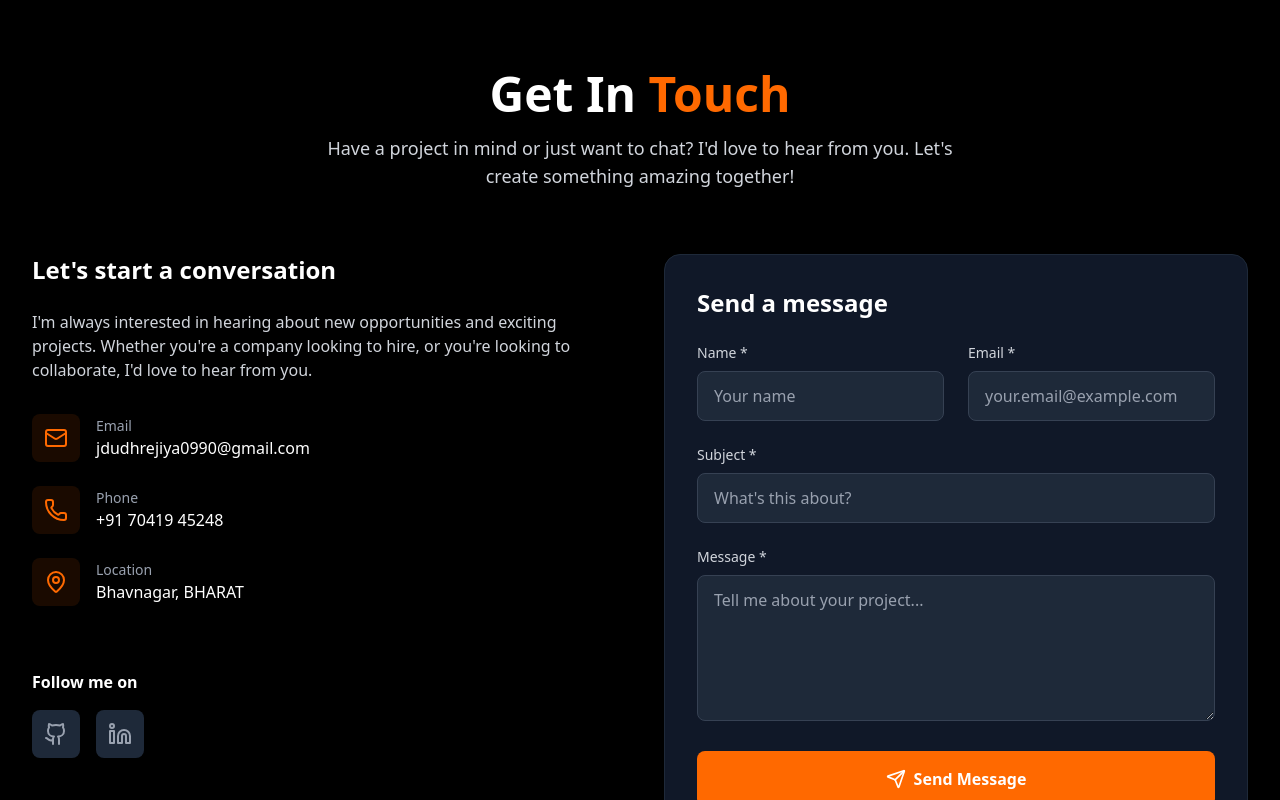
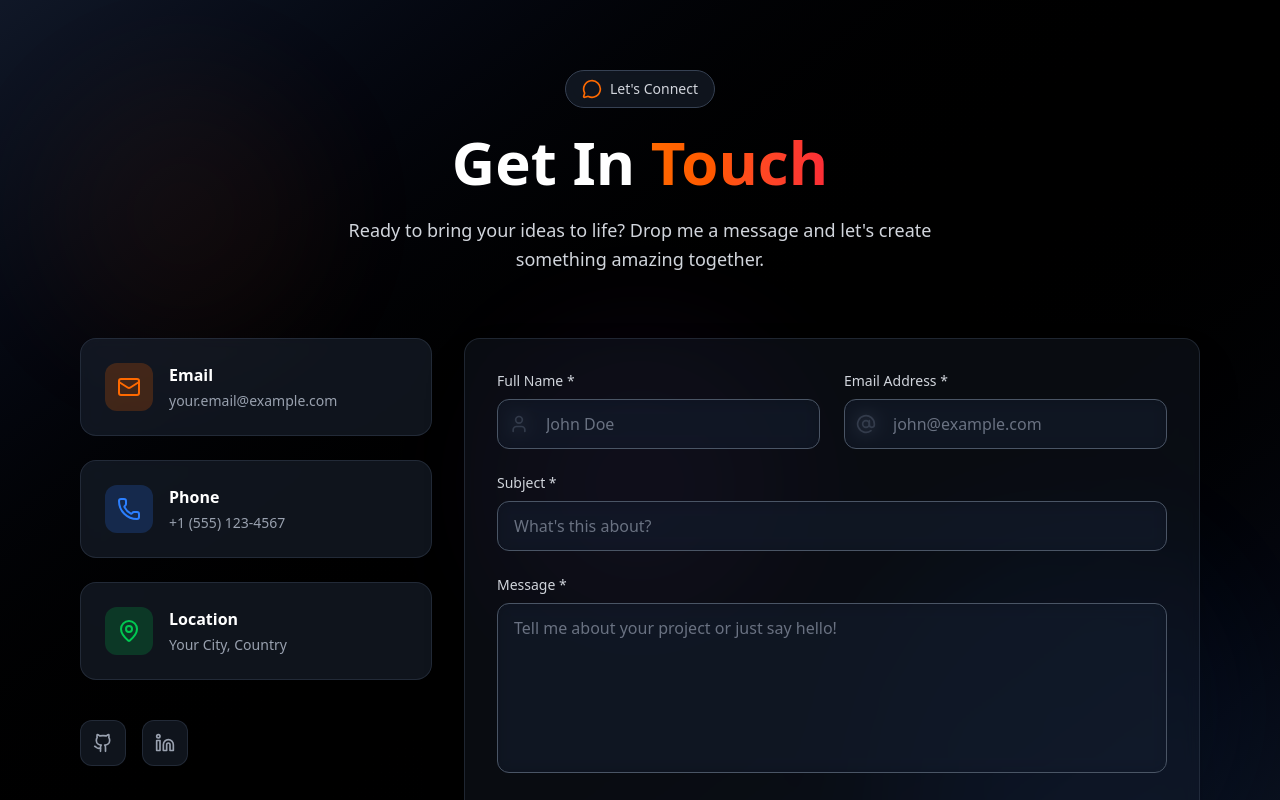
Before and after one commit to Jay09990/Portfolio, a React (Vite) app: page / in a window 1280 px wide. Shown: the part 5500-6300 px from the top of the page. Built offline with nearby package versions, Linux system fonts and the light colour scheme.

Commit message:
added emailing functionality using email js

```diff
--- a/src/components/sections/Contact.jsx
+++ b/src/components/sections/Contact.jsx
@@ -1,5 +1,5 @@
 import React, { useState, useRef, useEffect } from 'react';
-import { Mail, Phone, MapPin, Send, Github, Linkedin } from 'lucide-react';
+import { Mail, Phone, MapPin, Send, Github, Linkedin, MessageCircle, User, AtSign } from 'lucide-react';
 
 const Contact = () => {
   const formRef = useRef();
@@ -11,7 +11,6 @@ const Contact = () => {
     script.onload = () => {
       if (window.emailjs) {
         window.emailjs.init('wiqq1WyEg3np-deNb');
-        console.log('EmailJS loaded and initialized');
       }
     };
     document.head.appendChild(script);
@@ -21,8 +20,8 @@ const Contact = () => {
   }, []);
 
   const [formData, setFormData] = useState({
-    name: '',
-    email: '',
+    from_name: '',
+    from_email: '',
     subject: '',
     message: ''
   });
@@ -30,11 +29,9 @@ const Contact = () => {
   const [isSubmitting, setIsSubmitting] = useState(false);
   const [submitStatus, setSubmitStatus] = useState(null);
 
-  const handleInputChange = (e) => {
+  const handleChange = (e) => {
     const { name, value } = e.target;
-    const fieldName = name === 'from_name' ? 'name' :
-                      name === 'from_email' ? 'email' : name;
-    setFormData((prev) => ({ ...prev, [fieldName]: value }));
+    setFormData((prev) => ({ ...prev, [name]: value }));
   };
 
   const handleSubmit = async (e) => {
@@ -44,18 +41,14 @@ const Contact = () => {
 
     try {
       const result = await window.emailjs.sendForm(
-        'service_pkc043m',       // ✅ Your Service ID
-        'template_p7rrsrh',      // ✅ Your Template ID
-        formRef.current,         // ✅ Form reference
-        'wiqq1WyEg3np-deNb'      // ✅ Your Public Key
+        'service_pkc043m',
+        'template_zwzj78p',
+        formRef.current,
+        'wiqq1WyEg3np-deNb'
       );
-
-      console.log('SUCCESS!', result.status, result.text);
       setSubmitStatus('success');
-      setFormData({ name: '', email: '', subject: '', message: '' });
-
+      setFormData({ from_name: '', from_email: '', subject: '', message: '' });
     } catch (error) {
-      console.error('Error sending email:', error);
       setSubmitStatus('error');
     } finally {
       setIsSubmitting(false);
@@ -63,192 +56,189 @@ const Contact = () => {
     }
   };
 
-  const contactInfo = [
-    {
-      icon: <Mail className="w-6 h-6" />,
-      label: "Email",
-      value: "jdudhrejiya0990@gmail.com",
-      href: "mailto:jdudhrejiya0990@gmail.com"
-    },
-    {
-      icon: <Phone className="w-6 h-6" />,
-      label: "Phone",
-      value: "+91 70419 45248",
-      href: "tel:+917041945248"
-    },
-    {
-      icon: <MapPin className="w-6 h-6" />,
-      label: "Location",
-      value: "Bhavnagar, BHARAT",
-      href: "#"
-    }
-  ];
+  return (
+    <section id="contact" className="py-20 bg-gradient-to-br from-gray-900 via-black to-gray-900 min-h-screen relative overflow-hidden">
+      {/* Animated background elements */}
+      <div className="absolute inset-0 opacity-10">
+        <div className="absolute top-20 left-10 w-72 h-72 bg-orange-500 rounded-full blur-3xl animate-pulse"></div>
+        <div className="absolute bottom-20 right-10 w-96 h-96 bg-blue-500 rounded-full blur-3xl animate-pulse delay-1000"></div>
+        <div className="absolute top-1/2 left-1/2 transform -translate-x-1/2 -translate-y-1/2 w-80 h-80 bg-purple-500 rounded-full blur-3xl animate-pulse delay-500"></div>
+      </div>
 
-  const socialLinks = [
-    {
-      icon: <Github className="w-6 h-6" />,
-      label: "GitHub",
-      href: "https://github.com/Jay09990",
-      color: "hover:text-gray-400"
-    },
-    {
-      icon: <Linkedin className="w-6 h-6" />,
-      label: "LinkedIn",
-      href: "https://linkedin.com/in/jDudhrejiya090",
-      color: "hover:text-blue-400"
-    }
-  ];
-
-  return (
-    <section id="contact" className="py-20 bg-black min-h-screen">
-      <div className="max-w-7xl mx-auto px-4 sm:px-6 lg:px-8">
+      <div className="max-w-6xl mx-auto px-4 relative z-10">
         <div className="text-center mb-16">
-          <h2 className="text-4xl md:text-5xl font-bold text-white mb-4">
-            Get In <span className="text-orange-500">Touch</span>
+          <div className="inline-flex items-center gap-2 bg-gray-800/50 backdrop-blur-sm px-4 py-2 rounded-full mb-6 border border-gray-700">
+            <MessageCircle className="w-5 h-5 text-orange-500" />
+            <span className="text-sm text-gray-300">Let's Connect</span>
+          </div>
+          <h2 className="text-5xl md:text-6xl font-bold text-white mb-6">
+            Get In <span className="text-transparent bg-clip-text bg-gradient-to-r from-orange-500 to-red-500">Touch</span>
           </h2>
-          <p className="text-gray-300 text-lg max-w-2xl mx-auto">
-            Have a project in mind or just want to chat? I'd love to hear from you.
-            Let's create something amazing together!
+          <p className="text-gray-300 text-lg max-w-2xl mx-auto leading-relaxed">
+            Ready to bring your ideas to life? Drop me a message and let's create something amazing together.
           </p>
         </div>
 
-        <div className="grid grid-cols-1 lg:grid-cols-2 gap-12">
-          <div className="space-y-8">
-            <h3 className="text-2xl font-bold text-white mb-6">Let's start a conversation</h3>
-            <p className="text-gray-300 mb-8">
-              I'm always interested in hearing about new opportunities and exciting projects.
-              Whether you're a company looking to hire, or you're looking to collaborate,
-              I'd love to hear from you.
-            </p>
-
-            <div className="space-y-6">
-              {contactInfo.map((item, index) => (
-                <div key={index} className="flex items-center space-x-4 group">
-                  <div className="w-12 h-12 bg-orange-500/10 rounded-lg flex items-center justify-center text-orange-500 group-hover:bg-orange-500/20 transition-colors duration-300">
-                    {item.icon}
-                  </div>
-                  <div>
-                    <p className="text-gray-400 text-sm">{item.label}</p>
-                    <a
-                      href={item.href}
-                      className="text-white hover:text-orange-500 transition-colors duration-300 font-medium"
-                    >
-                      {item.value}
-                    </a>
-                  </div>
+        <div className="grid lg:grid-cols-3 gap-8">
+          {/* Contact Info Cards */}
+          <div className="lg:col-span-1 space-y-6">
+            <div className="bg-gray-800/50 backdrop-blur-sm p-6 rounded-2xl border border-gray-700/50 hover:border-orange-500/50 transition-all duration-300 group">
+              <div className="flex items-center gap-4">
+                <div className="bg-orange-500/20 p-3 rounded-xl group-hover:bg-orange-500/30 transition-colors">
+                  <Mail className="w-6 h-6 text-orange-500" />
                 </div>
-              ))}
+                <div>
+                  <h3 className="text-white font-semibold mb-1">Email</h3>
+                  <p className="text-gray-400 text-sm">your.email@example.com</p>
+                </div>
+              </div>
             </div>
 
-            <div className="pt-8">
-              <h4 className="text-white font-semibold mb-4">Follow me on</h4>
-              <div className="flex space-x-4">
-                {socialLinks.map((social, index) => (
-                  <a
-                    key={index}
-                    href={social.href}
-                    target="_blank"
-                    rel="noopener noreferrer"
-                    className={`w-12 h-12 bg-gray-800 rounded-lg flex items-center justify-center text-gray-400 ${social.color} hover:bg-gray-700 transition-all duration-300 group`}
-                    aria-label={social.label}
-                  >
-                    {social.icon}
-                  </a>
-                ))}
+            <div className="bg-gray-800/50 backdrop-blur-sm p-6 rounded-2xl border border-gray-700/50 hover:border-orange-500/50 transition-all duration-300 group">
+              <div className="flex items-center gap-4">
+                <div className="bg-blue-500/20 p-3 rounded-xl group-hover:bg-blue-500/30 transition-colors">
+                  <Phone className="w-6 h-6 text-blue-500" />
+                </div>
+                <div>
+                  <h3 className="text-white font-semibold mb-1">Phone</h3>
+                  <p className="text-gray-400 text-sm">+1 (555) 123-4567</p>
+                </div>
               </div>
+            </div>
+
+            <div className="bg-gray-800/50 backdrop-blur-sm p-6 rounded-2xl border border-gray-700/50 hover:border-orange-500/50 transition-all duration-300 group">
+              <div className="flex items-center gap-4">
+                <div className="bg-green-500/20 p-3 rounded-xl group-hover:bg-green-500/30 transition-colors">
+                  <MapPin className="w-6 h-6 text-green-500" />
+                </div>
+                <div>
+                  <h3 className="text-white font-semibold mb-1">Location</h3>
+                  <p className="text-gray-400 text-sm">Your City, Country</p>
+                </div>
+              </div>
+            </div>
+
+            {/* Social Links */}
+            <div className="flex gap-4 pt-4">
+              <a href="#" className="bg-gray-800/50 backdrop-blur-sm p-3 rounded-xl border border-gray-700/50 hover:border-orange-500/50 hover:bg-orange-500/10 transition-all duration-300 group">
+                <Github className="w-5 h-5 text-gray-400 group-hover:text-orange-500" />
+              </a>
+              <a href="#" className="bg-gray-800/50 backdrop-blur-sm p-3 rounded-xl border border-gray-700/50 hover:border-blue-500/50 hover:bg-blue-500/10 transition-all duration-300 group">
+                <Linkedin className="w-5 h-5 text-gray-400 group-hover:text-blue-500" />
+              </a>
             </div>
           </div>
 
-          <div className="bg-gray-900 rounded-2xl p-8 border border-gray-800">
-            <h3 className="text-2xl font-bold text-white mb-6">Send a message</h3>
-            <form ref={formRef} onSubmit={handleSubmit} className="space-y-6">
-              <div className="grid grid-cols-1 md:grid-cols-2 gap-6">
-                <div>
-                  <label htmlFor="name" className="block text-sm font-medium text-gray-300 mb-2">Name *</label>
-                  <input
-                    type="text"
-                    id="name"
-                    name="from_name"
-                    value={formData.name}
-                    onChange={handleInputChange}
-                    required
-                    className="w-full px-4 py-3 bg-gray-800 border border-gray-700 rounded-lg text-white placeholder-gray-400 focus:outline-none focus:ring-2 focus:ring-orange-500"
-                    placeholder="Your name"
-                  />
+          {/* Contact Form */}
+          <div className="lg:col-span-2">
+            <div className="bg-gray-800/30 backdrop-blur-sm p-8 rounded-2xl border border-gray-700/50 shadow-2xl">
+              <form ref={formRef} onSubmit={handleSubmit}>
+              <div className="grid md:grid-cols-2 gap-6 mb-6">
+                <div className="relative">
+                  <label htmlFor="from_name" className="text-sm text-gray-300 font-medium mb-2 block">
+                    Full Name *
+                  </label>
+                  <div className="relative">
+                    <User className="absolute left-3 top-1/2 transform -translate-y-1/2 w-5 h-5 text-gray-500" />
+                    <input
+                      type="text"
+                      id="from_name"
+                      name="from_name"
+                      value={formData.from_name}
+                      onChange={handleChange}
+                      required
+                      className="w-full pl-12 pr-4 py-3 bg-gray-900/50 backdrop-blur-sm text-white border border-gray-600 rounded-xl focus:ring-2 focus:ring-orange-500 focus:border-transparent transition-all duration-300 placeholder-gray-500"
+                      placeholder="John Doe"
+                    />
+                  </div>
                 </div>
-                <div>
-                  <label htmlFor="email" className="block text-sm font-medium text-gray-300 mb-2">Email *</label>
-                  <input
-                    type="email"
-                    id="email"
-                    name="from_email"
-                    value={formData.email}
-                    onChange={handleInputChange}
-                    required
-                    className="w-full px-4 py-3 bg-gray-800 border border-gray-700 rounded-lg text-white placeholder-gray-400 focus:outline-none focus:ring-2 focus:ring-orange-500"
-                    placeholder="your.email@example.com"
-                  />
+                <div className="relative">
+                  <label htmlFor="from_email" className="text-sm text-gray-300 font-medium mb-2 block">
+                    Email Address *
+                  </label>
+                  <div className="relative">
+                    <AtSign className="absolute left-3 top-1/2 transform -translate-y-1/2 w-5 h-5 text-gray-500" />
+                    <input
+                      type="email"
+                      id="from_email"
+                      name="from_email"
+                      value={formData.from_email}
+                      onChange={handleChange}
+                      required
+                      className="w-full pl-12 pr-4 py-3 bg-gray-900/50 backdrop-blur-sm text-white border border-gray-600 rounded-xl focus:ring-2 focus:ring-orange-500 focus:border-transparent transition-all duration-300 placeholder-gray-500"
+                      placeholder="john@example.com"
+                    />
+                  </div>
                 </div>
               </div>
 
-              <div>
-                <label htmlFor="subject" className="block text-sm font-medium text-gray-300 mb-2">Subject *</label>
+              <div className="mb-6">
+                <label htmlFor="subject" className="text-sm text-gray-300 font-medium mb-2 block">
+                  Subject *
+                </label>
                 <input
                   type="text"
                   id="subject"
                   name="subject"
                   value={formData.subject}
-                  onChange={handleInputChange}
+                  onChange={handleChange}
                   required
-                  className="w-full px-4 py-3 bg-gray-800 border border-gray-700 rounded-lg text-white placeholder-gray-400 focus:outline-none focus:ring-2 focus:ring-orange-500"
+                  className="w-full px-4 py-3 bg-gray-900/50 backdrop-blur-sm text-white border border-gray-600 rounded-xl focus:ring-2 focus:ring-orange-500 focus:border-transparent transition-all duration-300 placeholder-gray-500"
                   placeholder="What's this about?"
                 />
               </div>
 
-              <div>
-                <label htmlFor="message" className="block text-sm font-medium text-gray-300 mb-2">Message *</label>
+              <div className="mb-8">
+                <label htmlFor="message" className="text-sm text-gray-300 font-medium mb-2 block">
+                  Message *
+                </label>
                 <textarea
                   id="message"
                   name="message"
+                  rows="6"
                   value={formData.message}
-                  onChange={handleInputChange}
+                  onChange={handleChange}
                   required
-                  rows={5}
-                  className="w-full px-4 py-3 bg-gray-800 border border-gray-700 rounded-lg text-white placeholder-gray-400 focus:outline-none focus:ring-2 focus:ring-orange-500 resize-vertical"
-                  placeholder="Tell me about your project..."
-                />
+                  className="w-full px-4 py-3 bg-gray-900/50 backdrop-blur-sm text-white border border-gray-600 rounded-xl focus:ring-2 focus:ring-orange-500 focus:border-transparent transition-all duration-300 placeholder-gray-500 resize-none"
+                  placeholder="Tell me about your project or just say hello!"
+                ></textarea>
               </div>
 
               <button
                 type="submit"
                 disabled={isSubmitting}
-                className="w-full bg-orange-500 hover:bg-orange-600 disabled:bg-orange-400 text-white font-semibold py-4 px-6 rounded-lg transition-all duration-300 flex items-center justify-center space-x-2 group disabled:cursor-not-allowed"
+                className="w-full py-4 text-white font-semibold bg-gradient-to-r from-orange-500 to-red-500 hover:from-orange-600 hover:to-red-600 rounded-xl transition-all duration-300 disabled:opacity-50 disabled:cursor-not-allowed transform hover:scale-[1.02] active:scale-[0.98] shadow-lg hover:shadow-orange-500/25 flex items-center justify-center gap-2"
               >
                 {isSubmitting ? (
-                  <>
+                  <div className="flex items-center gap-2">
                     <div className="w-5 h-5 border-2 border-white border-t-transparent rounded-full animate-spin"></div>
-                    <span>Sending...</span>
-                  </>
+                    Sending...
+                  </div>
                 ) : (
                   <>
-                    <Send className="w-5 h-5 group-hover:translate-x-1 transition-transform duration-300" />
-                    <span>Send Message</span>
+                    <Send className="w-5 h-5" />
+                    Send Message
                   </>
                 )}
               </button>
 
               {submitStatus === 'success' && (
-                <div className="bg-green-500/10 border border-green-500 rounded-lg p-4 text-green-400 text-center">
-                  Message sent successfully! I'll get back to you soon.
+                <div className="mt-6 p-4 bg-green-500/20 border border-green-500/50 rounded-xl">
+                  <p className="text-green-400 text-center font-medium">
+                    🎉 Message sent successfully! I'll get back to you soon.
+                  </p>
                 </div>
               )}
 
               {submitStatus === 'error' && (
-                <div className="bg-red-500/10 border border-red-500 rounded-lg p-4 text-red-400 text-center">
-                  Failed to send message. Please try again or email me directly.
+                <div className="mt-6 p-4 bg-red-500/20 border border-red-500/50 rounded-xl">
+                  <p className="text-red-400 text-center font-medium">
+                    ❌ Oops! Something went wrong. Please try again later.
+                  </p>
                 </div>
               )}
-            </form>
+              </form>
+            </div>
           </div>
         </div>
       </div>
```
